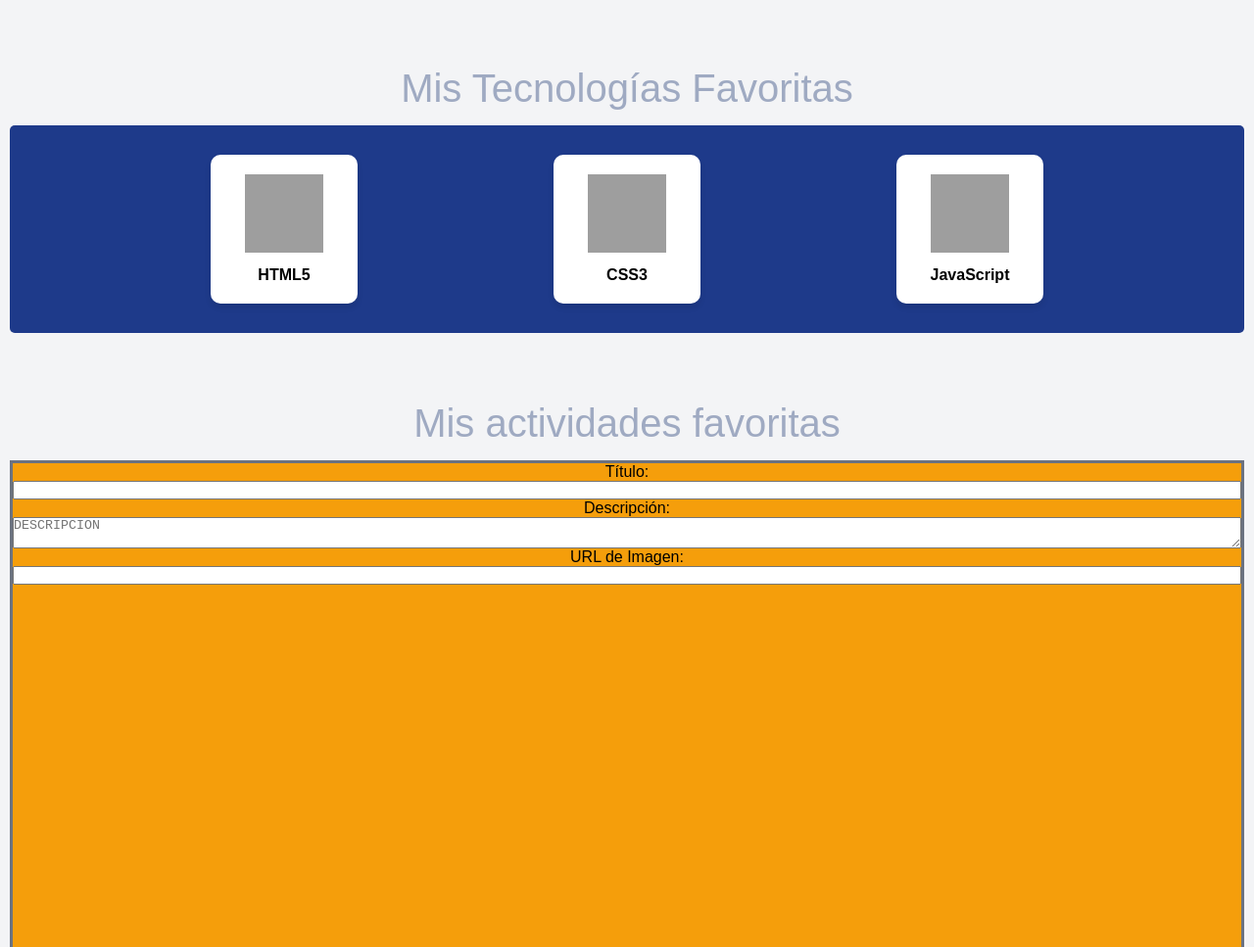
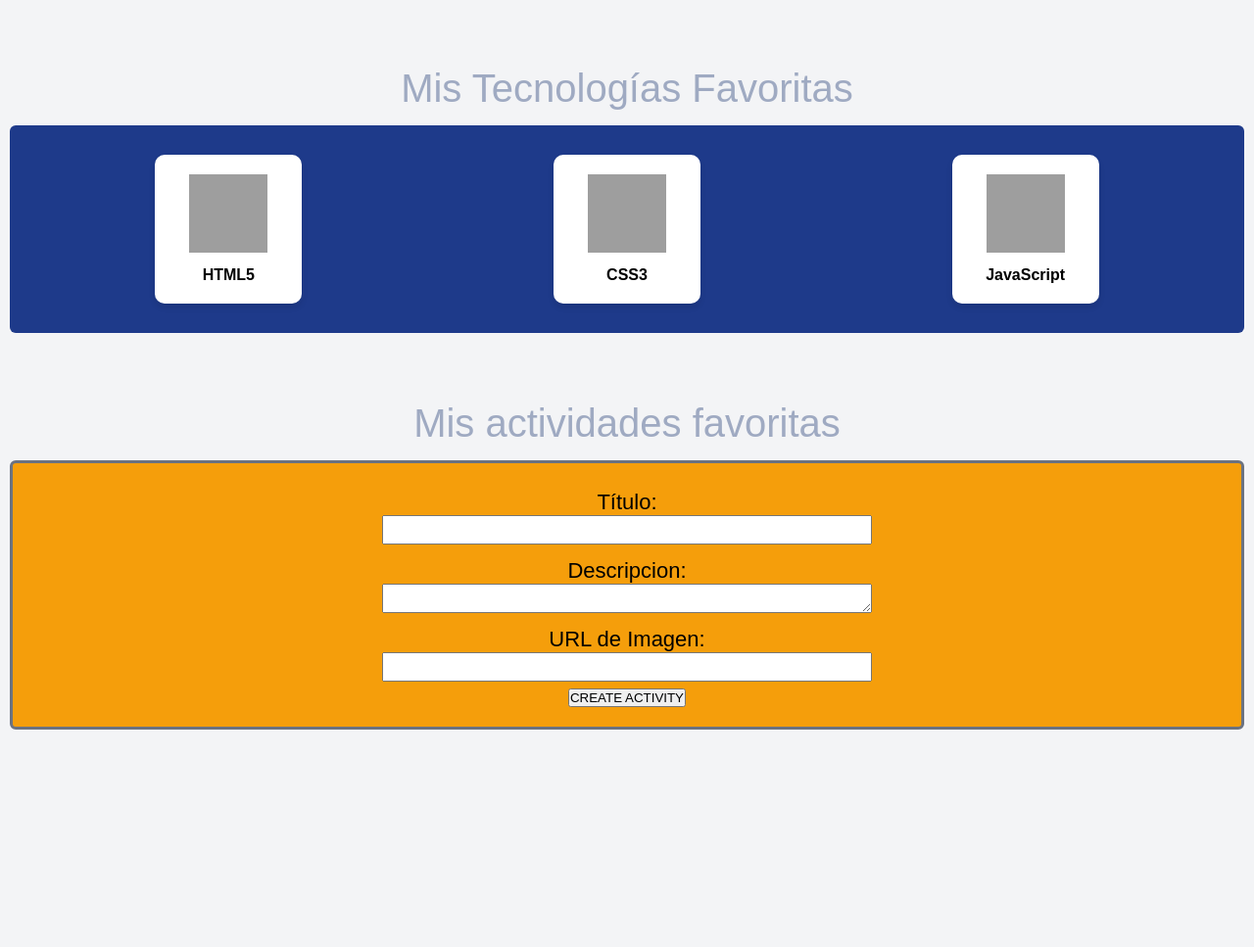
Before and after one commit to BDtobio/MODULO1, a website: page index.html in a window 1280 px wide. Shown: the part 304-1271 px from the top of the page at 98% size. After the commit the page ends 1109 px from the top, so only its background shows below. Drawn offline with Linux system fonts and the light colour scheme; grey boxes are pictures that could not be loaded.

Commit message:
actualizacion del proyecto:mejore la parte de estilos y la de interaccion

```diff
--- a/index.html
+++ b/index.html
@@ -27,6 +27,7 @@
 </div>
 </section>
 
+
     <section class="technologies_section">
         <div class="titles">Mis Tecnologías Favoritas</div>
 
@@ -54,22 +55,39 @@
 
 
 
-    <section class="activities_section">
+    <section class="act_section">
         <div class="titles">Mis actividades favoritas</div>
 <div class="form-inputs">
-    <label >Título:</label>
-
-        <input  class="form-inputs_title"  type="text" required>
-
-        <label for="descripcion">Descripción:</label>
-        <textarea  class="form-inputs_description" placeholder="DESCRIPCION"></textarea required>
 
 
-            <label >URL de Imagen:</label>
-        <input
-        class="form-inputs_image" type="url">
-        <div class="actividades-container"></div>
+<div class="act_input-container">
+    <label class="act_title" >Título:</label>
+    <input  class="act_input"  type="text" required>
+
+
+</div>
+
+
+<div class="act_input-container">
+
+    <label for="title" class="act_title">Descripcion:</label>
+
+
+       <textarea id="title" class="act_input" ></textarea>
+
+
+        </div>
+
+
+        <div class="act_input-container">
+            <label class="act_title">URL de Imagen:</label>
+
+        <input  class="act_input" type="url">
     </div>
+    <div class="act_button">
+    <button type="submit">CREATE ACTIVITY</button>
+    </div>
+</div>
     </section>
 
 
--- a/styles/styles.css
+++ b/styles/styles.css
@@ -30,6 +30,8 @@ h1{
     place-content: center;
 }
 
+
+
 /* profile SECTION SECTION--------*/
 .profile_section{
     margin-bottom: 70px;
@@ -41,32 +43,37 @@ h1{
     height: 180px;
     background-color: #1E3A8A;
     margin: 10px;
-    border-radius: 5px;
+    border-radius: 6px;
     display: grid;
     text-align: center;
     place-content: center;
 }
 .profile_presentation{
     color: #eff4ff;
-    font-size: 25px;
+    font-size: 22px;
 
 }
 
 /* profile SECTION ENDS--------*/
 
+
 /* fav  technologies SECTION--------*/
 .technologies_section{
 
-    margin: 10px;
+
     margin-bottom: 70px;
+    width: 100%;
 }
 .technologies_container{
     display: flex;
     background-color:  #1E3A8A;
-  gap: 200px;
-  border-radius: 5px;
+  gap: 20px;
+  border-radius: 6px;
   padding: 30px;
   place-content: center;
+  justify-content: space-around;
+  margin: 10px;
+
 }
 
 .tarjeta-input{
@@ -89,25 +96,53 @@ h1{
 .tarjeta-input p {
     font-weight: bold;
   }
+
+  .tarjeta-input:hover{
+    box-shadow:0 8px 16px rgba(0,0,0,0.5);
+    transform: scale(1.05);
+}
 /* fav  technologies SECTION ENDS--------*/
 
-/* fav activities SECTION--------*/
+/* ACTIVITIES SECTION--------*/
 
-.fav-activities_section{
-    background-color: #1E3A8A ;
+.act_section{
 
+    padding-bottom: 50px;
 
 }
 
+.act_title{
+    font-size: 22px;
+}
+
+
 .form-inputs{
+    border-radius: 6px;
     margin: 10px;
     background-color: #F59E0B;
     background-size: 40px;
     text-align: center;
     background-position: center;
-    height: 500px;
+    padding: 20px;
 display: flex;
 flex-direction: column;
 border:3px solid #6B7280;
+margin: 10px;
+}
+
+
+.act_input-container {
+    display: grid;
+    text-align: center;
+    place-content: center;
+    height: 70px;
 
 }
+
+.act_input{
+    display: grid;
+    text-align: center;
+    place-content: center;
+width: 500px;
+height: 30px;
+}
```
